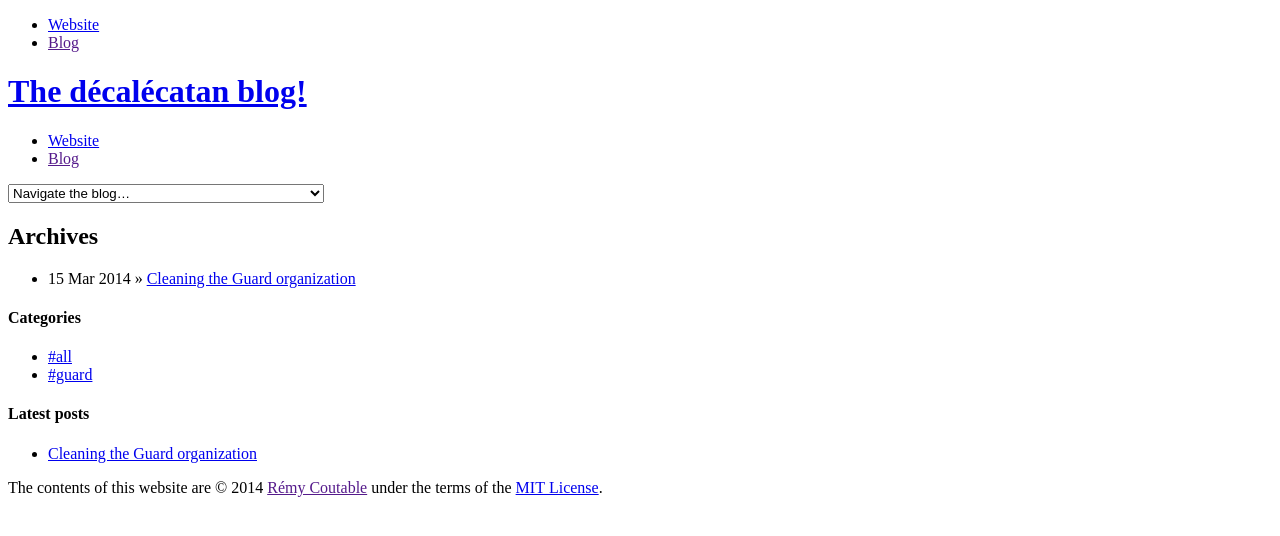
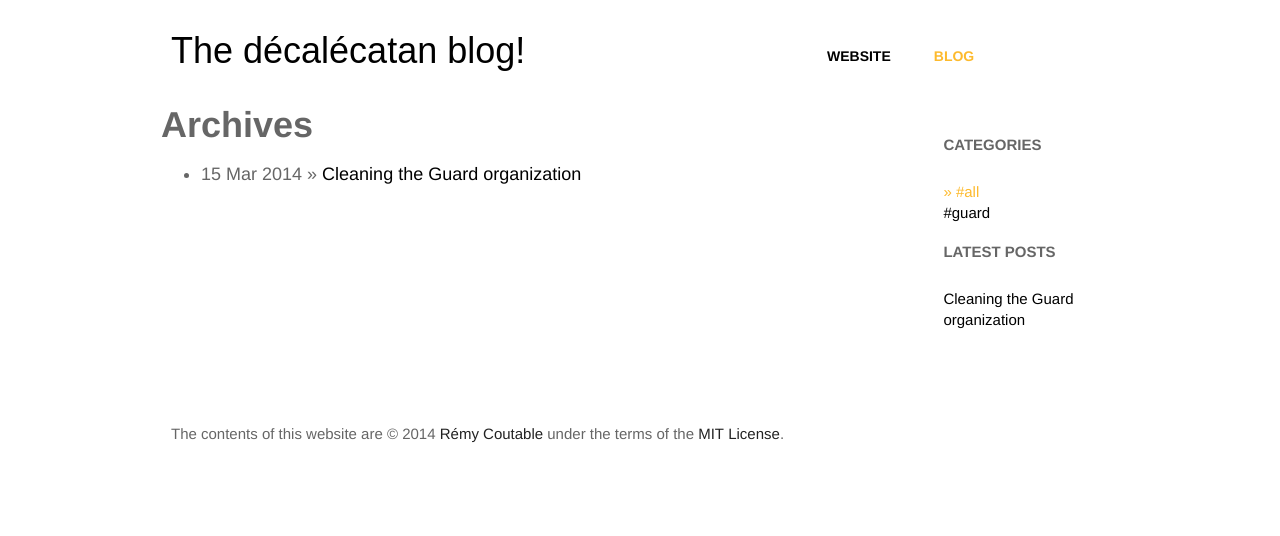
Before and after one commit to rymai/blog.rymai.me, a Jekyll site: the page built from archives/index.html, in a window 1280 px wide. Shown: the top 536 px of the page. Built offline with Jekyll 4.4.1, drawn with Linux system fonts in a browser that asks for light colours; Markdown is read by kramdown in place of the engine named in the settings.

Commit message:
Fix CSS path

```diff
--- a/_includes/top.html
+++ b/_includes/top.html
@@ -10,5 +10,5 @@
     <script type='text/javascript'>try{Typekit.load();}catch(e){}</script>
 
     <!-- Custom CSS -->
-    <link rel="stylesheet" href="css/screen.css">
+    <link rel="stylesheet" href="/css/screen.css">
   </head>
```
